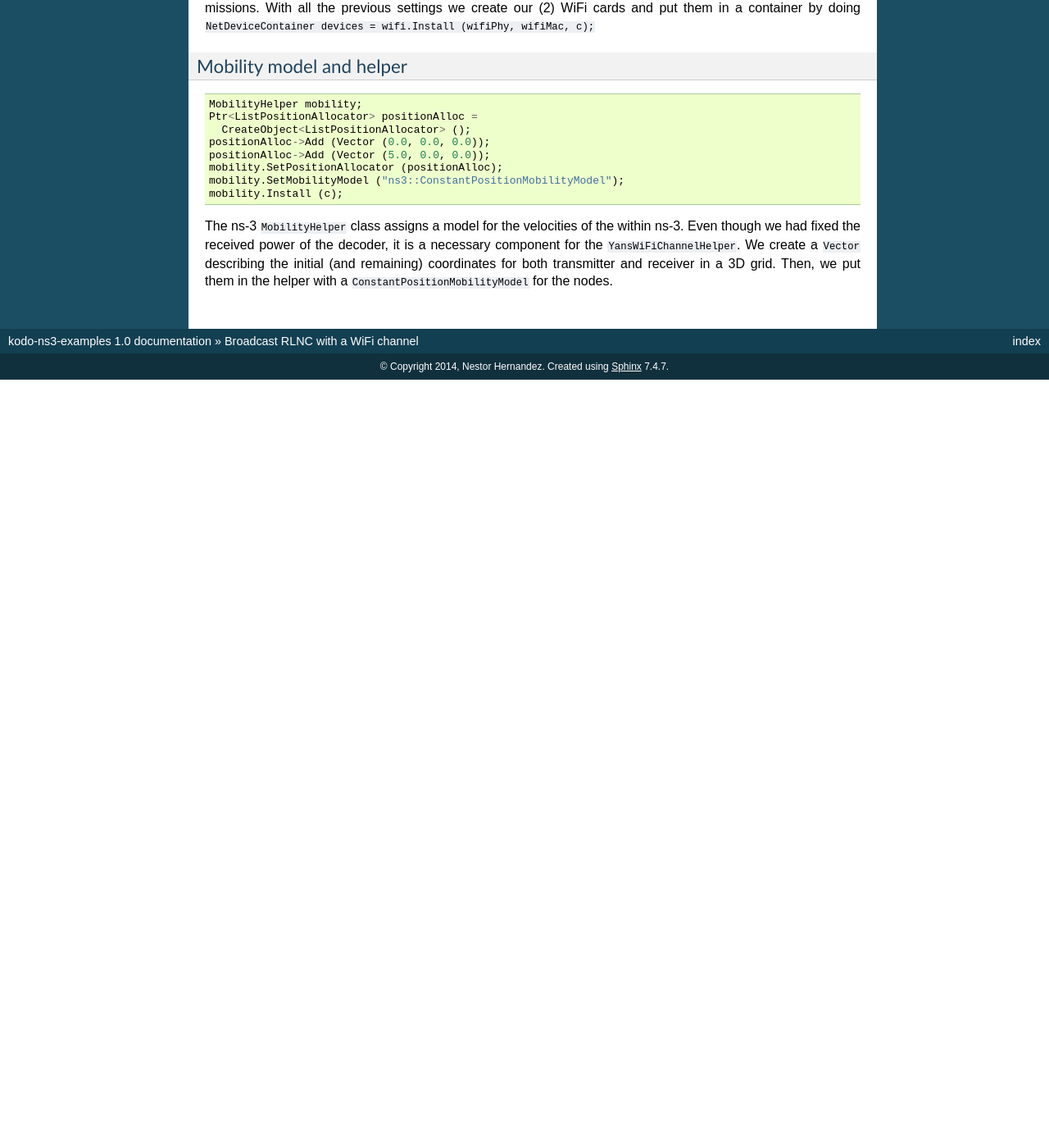
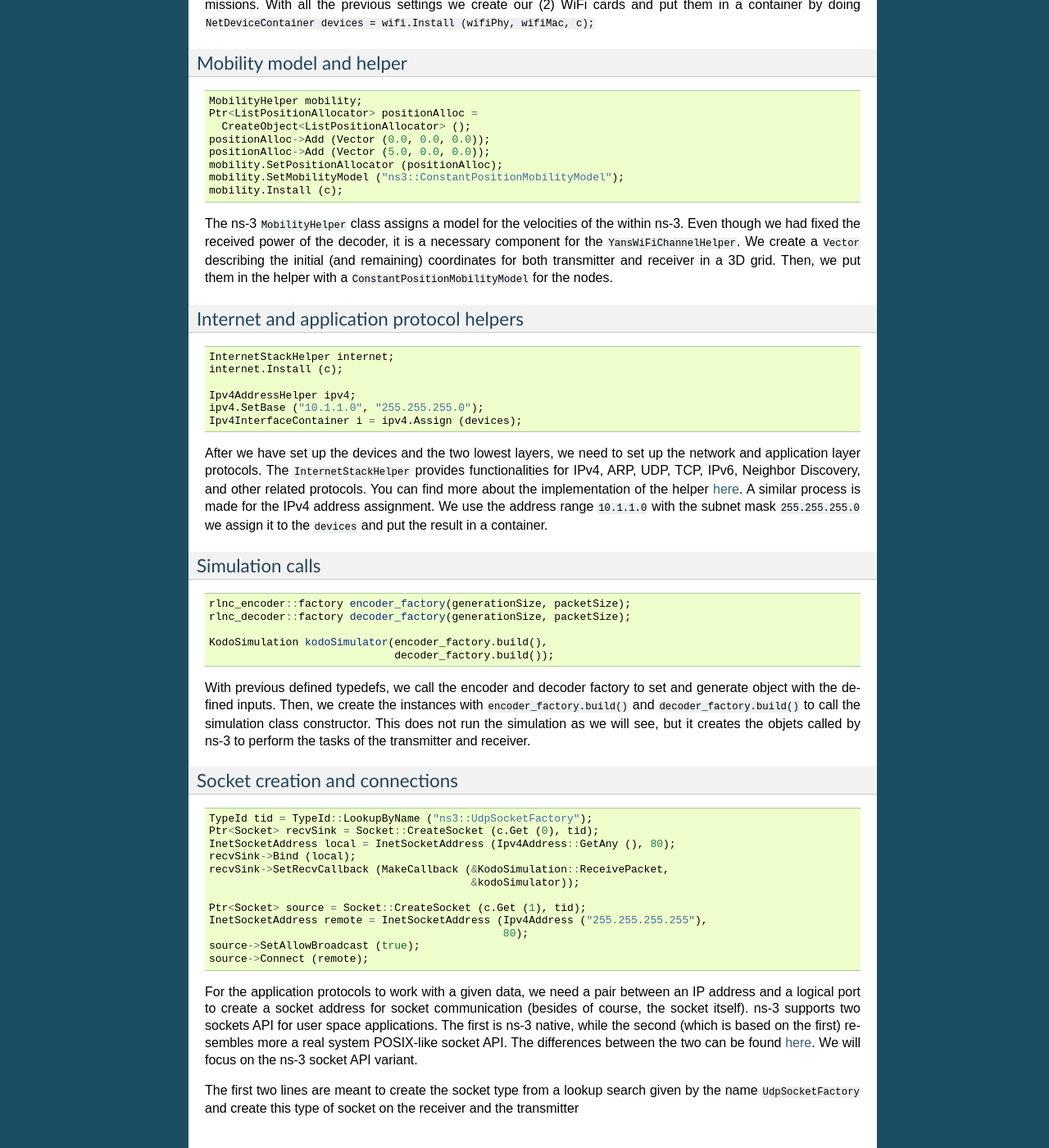
Before and after one commit to steinwurf/kodo-ns3-examples, a Sphinx documentation site: the page built from docs/wifi_broadcast.rst, in a window 1280 px wide and 1400 px high, scrolled down 5351 px. Shown: the whole window at 82% size. Built offline with Sphinx 7.4.7, drawn with Linux system fonts in a browser that asks for light colours; before the commit the page ends 5814 px from its top, so only the background shows below that; some of the changed text lies outside the part shown.

Commit message:
IP stack helper description and correction to main.cpp file

```diff
--- a/docs/wifi_broadcast.rst
+++ b/docs/wifi_broadcast.rst
@@ -195,7 +194,9 @@ amount of bytes required from the buffer to store the coded packet and its
 coefficients is returned. This amount is needed for the ns-3 ``Create<Packet>``
 template-based constructor to create the ns-3 coded packet that is actually sent
 (and received). Finally, ``m_transmission_count`` indicates how many packets
-were sent by the encoder during the whole process.
+were sent by the encoder during the whole process. Please make a review to
+the implementation of ``GenerateTraffic`` and ``ReceivePacket`` to verify the
+expected behaviour of the nodes when packets are sent or received respectively.
 
 Default parameters and command parsing
 ^^^^^^^^^^^^^^^^^^^^^^^^^^^^^^^^^^^^^^
@@ -255,6 +251,7 @@ Configuration defaults
   // Fix non-unicast data rate to be the same as that of unicast
   Config::SetDefault ("ns3::WifiRemoteStationManager::NonUnicastMode",
                       StringValue (phyMode));
+
 Before continuing, you will see many features of ns-3's WiFi implementation. So,
 a good preview for this can be found `here <http://www.nsnam.org/docs/release/3.20/models/singlehtml/index.html#document-wifi>`_.
 Besides the WiFi properties you will find a typical workflow about setting and
@@ -280,21 +277,22 @@ WiFi PHY and channel helpers for nodes
   wifi.SetStandard (WIFI_PHY_STANDARD_80211b);
 
   YansWifiPhyHelper wifiPhy =  YansWifiPhyHelper::Default ();
+
   // This is one parameter that matters when using FixedRssLossModel
   // set it to zero; otherwise, gain will be added
   wifiPhy.Set ("RxGain", DoubleValue (0) );
+
   // ns-3 supports RadioTap and Prism tracing extensions for 802.11b
   wifiPhy.SetPcapDataLinkType (YansWifiPhyHelper::DLT_IEEE802_11_RADIO);
 
   YansWifiChannelHelper wifiChannel;
   wifiChannel.SetPropagationDelay ("ns3::ConstantSpeedPropagationDelayModel");
+
   // The below FixedRssLossModel will cause the rss to be fixed regardless
   // of the distance between the two stations, and the transmit power
   wifiChannel.AddPropagationLoss ("ns3::FixedRssLossModel","Rss",
                                   DoubleValue (rss));
   wifiPhy.SetChannel (wifiChannel.Create ());
-
-
 
 In this part we start to build the topology for our simulation following
 a typical ns-3 workflow. By typical we mean that this can be done in different
@@ -374,3 +372,73 @@ a necessary component for the ``YansWiFiChannelHelper``. We create a ``Vector``
 describing the initial (and remaining) coordinates for both transmitter and
 receiver in a 3D grid. Then, we put them in the helper with a
 ``ConstantPositionMobilityModel`` for the nodes.
+
+Internet and application protocol helpers
+^^^^^^^^^^^^^^^^^^^^^^^^^^^^^^^^^^^^^^^^^
+
+.. code:: c++
+
+  InternetStackHelper internet;
+  internet.Install (c);
+
+  Ipv4AddressHelper ipv4;
+  ipv4.SetBase ("10.1.1.0", "255.255.255.0");
+  Ipv4InterfaceContainer i = ipv4.Assign (devices);
+
+After we have set up the devices and the two lowest layers, we need to set up
+the network and application layer protocols. The ``InternetStackHelper``
+provides functionalities for IPv4, ARP, UDP, TCP, IPv6, Neighbor Discovery, and
+other related protocols. You can find more about the implementation of the
+helper `here <http://www.nsnam.org/docs/release/3.20/models/singlehtml/index.html#document-internet-models>`_.
+A similar process is made for the IPv4 address assignment. We use the address
+range ``10.1.1.0`` with the subnet mask ``255.255.255.0`` we assign it to the
+``devices`` and put the result in a container.
+
+Simulation calls
+^^^^^^^^^^^^^^^^
+
+.. code:: c++
+
+  rlnc_encoder::factory encoder_factory(generationSize, packetSize);
+  rlnc_decoder::factory decoder_factory(generationSize, packetSize);
+
+  KodoSimulation kodoSimulator(encoder_factory.build(),
+                               decoder_factory.build());
+
+With previous defined typedefs, we call the encoder and decoder factory to
+set and generate object with the defined inputs. Then, we create the instances
+with ``encoder_factory.build()`` and ``decoder_factory.build()`` to call the
+simulation class constructor. This does not run the simulation as we will see,
+but it creates the objets called by ns-3 to perform the tasks of the transmitter
+and receiver.
+
+Socket creation and connections
+^^^^^^^^^^^^^^^^^^^^^^^^^^^^^^^
+
+.. code:: c++
+
+  TypeId tid = TypeId::LookupByName ("ns3::UdpSocketFactory");
+  Ptr<Socket> recvSink = Socket::CreateSocket (c.Get (0), tid);
+  InetSocketAddress local = InetSocketAddress (Ipv4Address::GetAny (), 80);
+  recvSink->Bind (local);
+  recvSink->SetRecvCallback (MakeCallback (&KodoSimulation::ReceivePacket,
+                                           &kodoSimulator));
+
+  Ptr<Socket> source = Socket::CreateSocket (c.Get (1), tid);
+  InetSocketAddress remote = InetSocketAddress (Ipv4Address ("255.255.255.255"),
+                                                80);
+  source->SetAllowBroadcast (true);
+  source->Connect (remote);
+
+For the application protocols to work with a given data, we need a pair between
+an IP address and a logical port to create a socket address for socket
+communication (besides of course, the socket itself). ns-3 supports two sockets
+API for user space applications. The first is ns-3 native, while the second
+(which is based on the first) resembles more a real system POSIX-like socket
+API. The differences between the two can be found
+`here <http://www.nsnam.org/docs/release/3.20/models/singlehtml/index.html#document-network>`_.
+We will focus on the ns-3 socket API variant.
+
+The first two lines are meant to create the socket type from a lookup search
+given by the name ``UdpSocketFactory`` and create this type of socket on the
+receiver and the transmitter
```
Also changed, not shown: other parts of docs/wifi_broadcast.rst (+0 -6 lines), 1 other file.
